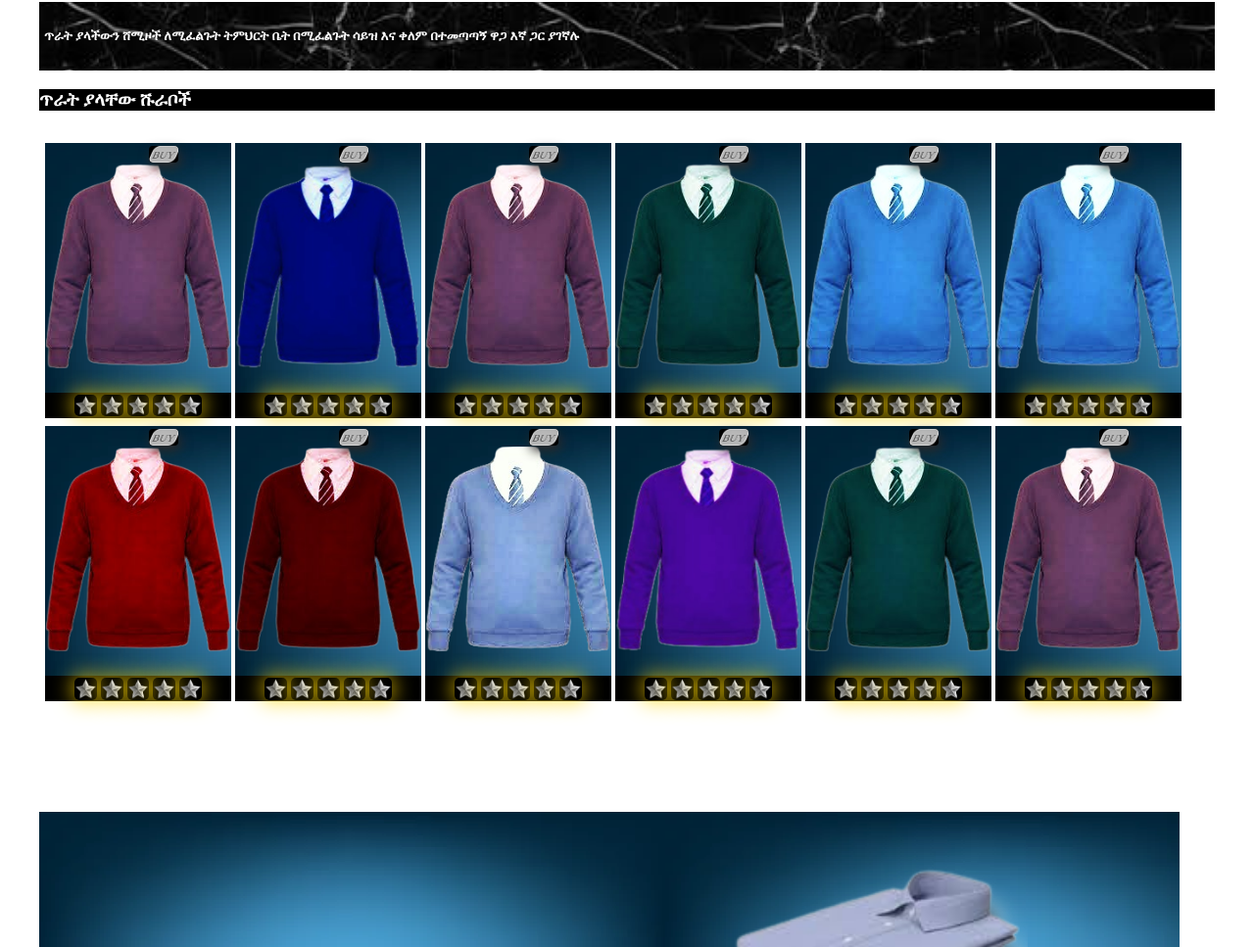
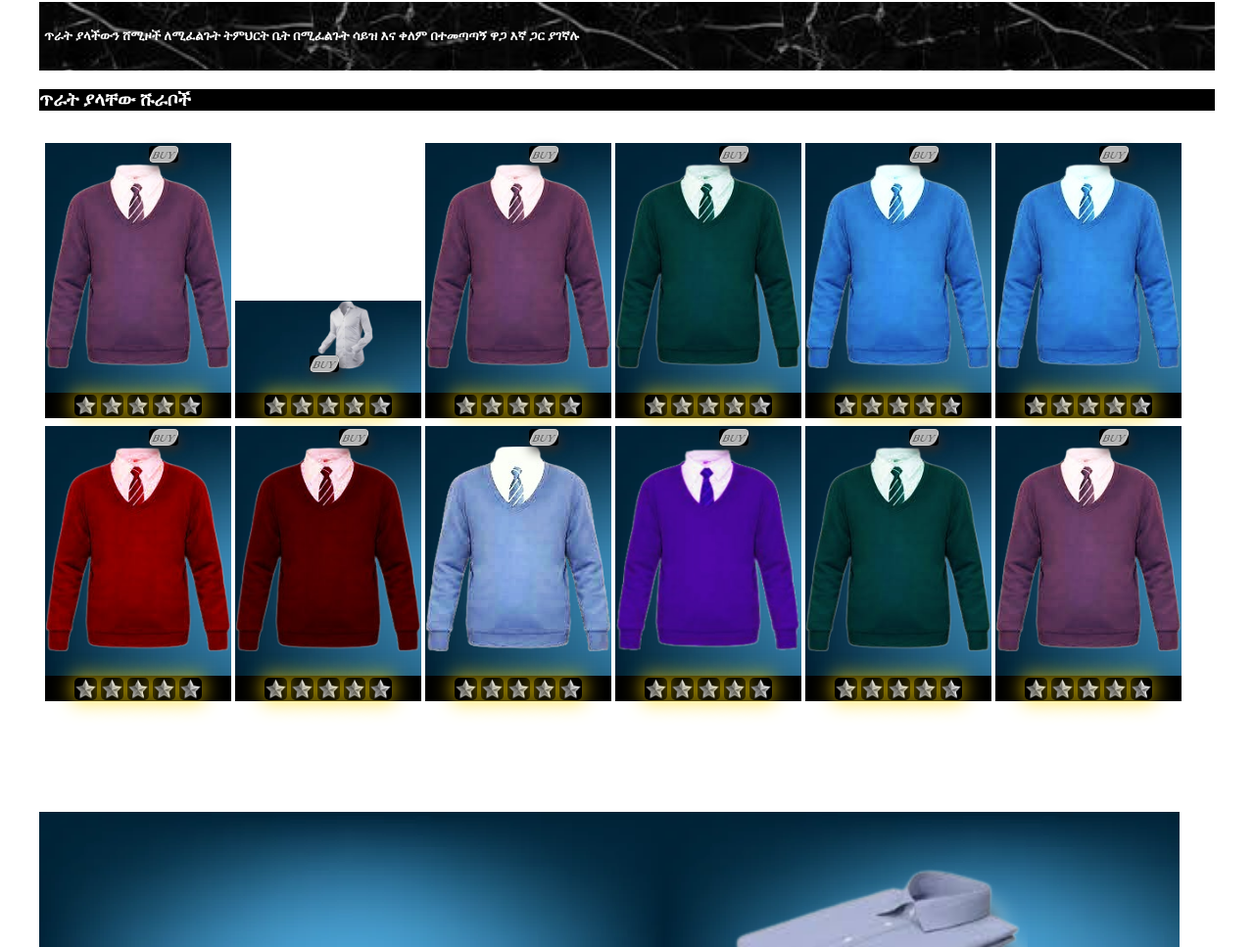
Before and after one commit to ETHIOLGS/HABTE-UNIFORM, a plain HTML site: page index.html in a window 1280 px wide. Shown: the part 2450-3417 px from the top of the page at 98% size. Drawn offline with Linux system fonts and the light colour scheme.

Commit message:
Update index.html

```diff
--- a/index.html
+++ b/index.html
@@ -516,7 +516,7 @@
                                 <img title="image" title="brl_img" class="sweater_2_buy" src="brl.png">
                              </a>
                             <a class="sweater_2_a">
-                                <img title="image" title="g2_img" class="sweater_2_img_1" src="W11.png">
+                                <img title="image" title="g2_img" class="sweater_2_img_1" src="W1.png">
                             </a>
                             <h6 class="sweater_2_h6">
                             </h6>
```
